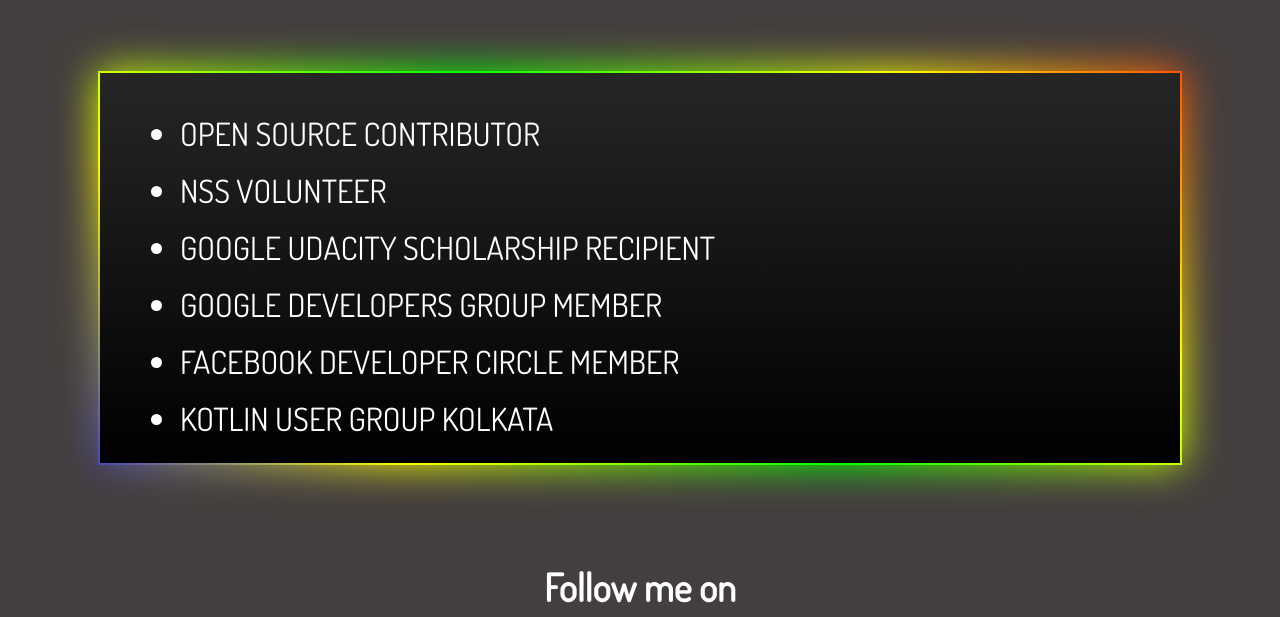
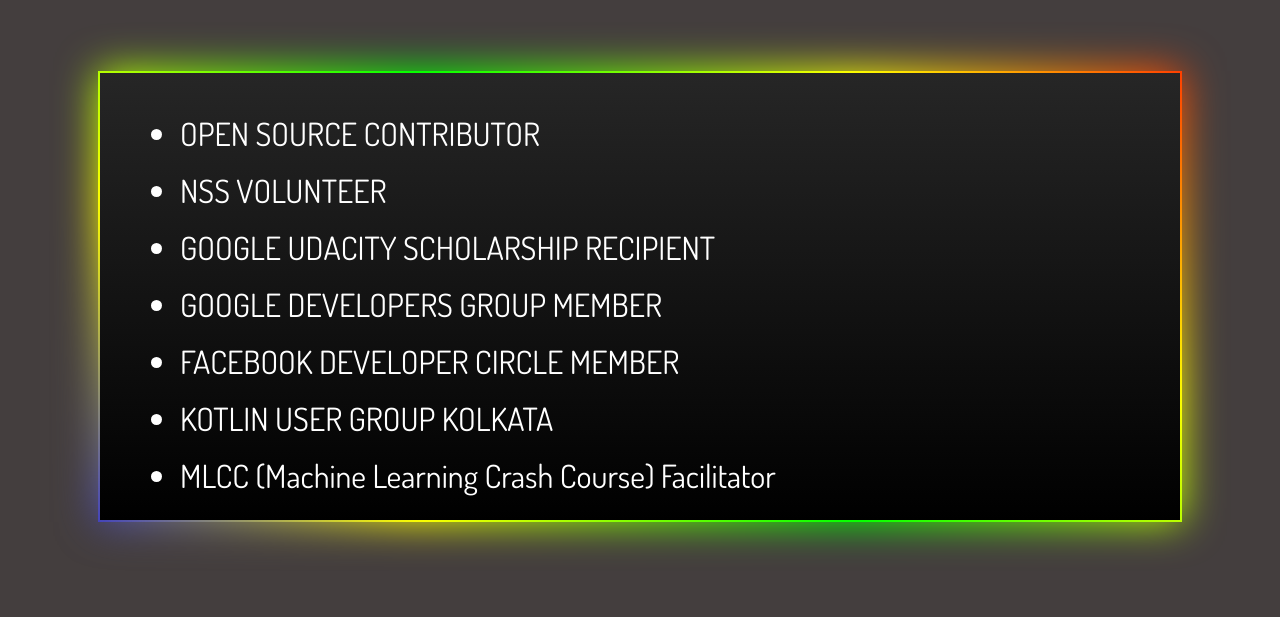
Before and after one commit to sayantanHack/sayantanHack.github.io, a plain HTML site: page index.html in a window 1280 px wide. Shown: the part 2250-2867 px from the top of the page. Drawn offline with Linux system fonts and the light colour scheme.

Commit message:
adding mlcc

```diff
--- a/index.html
+++ b/index.html
@@ -45,6 +45,7 @@
             <li>GOOGLE DEVELOPERS GROUP MEMBER</li>
             <li>FACEBOOK DEVELOPER CIRCLE MEMBER</li>
             <li>KOTLIN USER GROUP KOLKATA</li>
+            <li>MLCC (Machine Learning Crash Course) Facilitator</li>
           </ul>
         </div>
 
```
